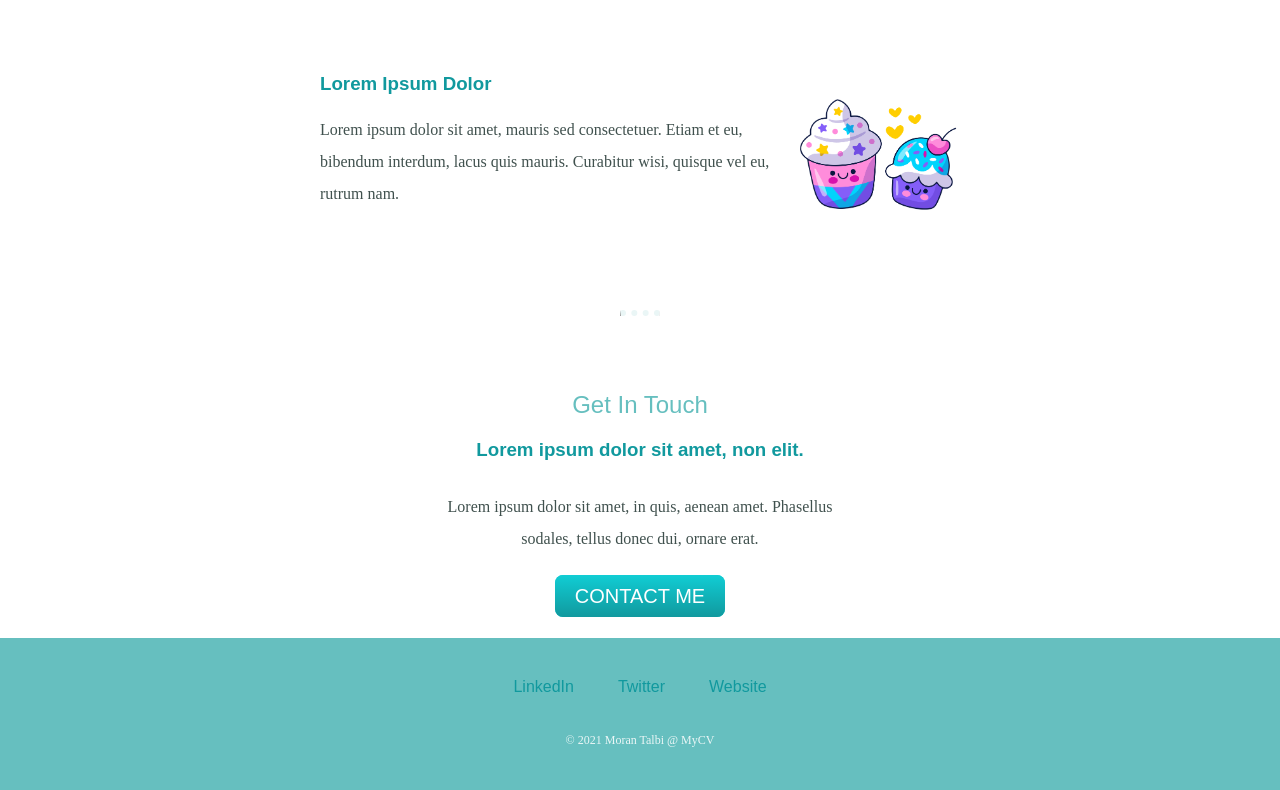
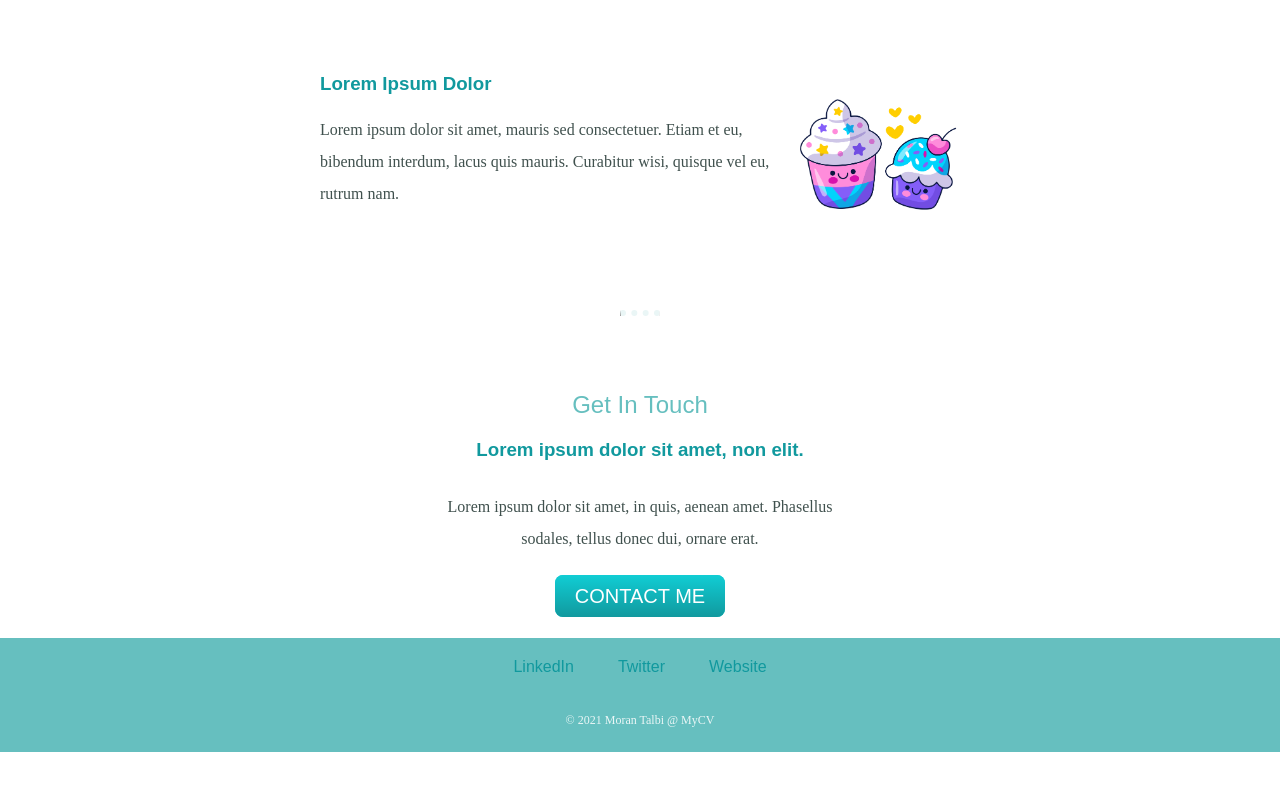
Before and after one commit to morantalbi/CV, a plain HTML site: page index.html in a window 1280 px wide. Shown: the part 1456-2246 px from the top of the page. After the commit the page ends 2220 px from the top, so only its background shows below. Drawn offline with Linux system fonts and the light colour scheme.

Commit message:
Update styles.css

```diff
--- a/css/styles.css
+++ b/css/styles.css
@@ -106,7 +106,7 @@ hr{
 }
 .bottom-container{
   background-color: #66BFBF;
-  padding: 40px;
+  padding-top: 20px;
 }
 .btn{
 
```
